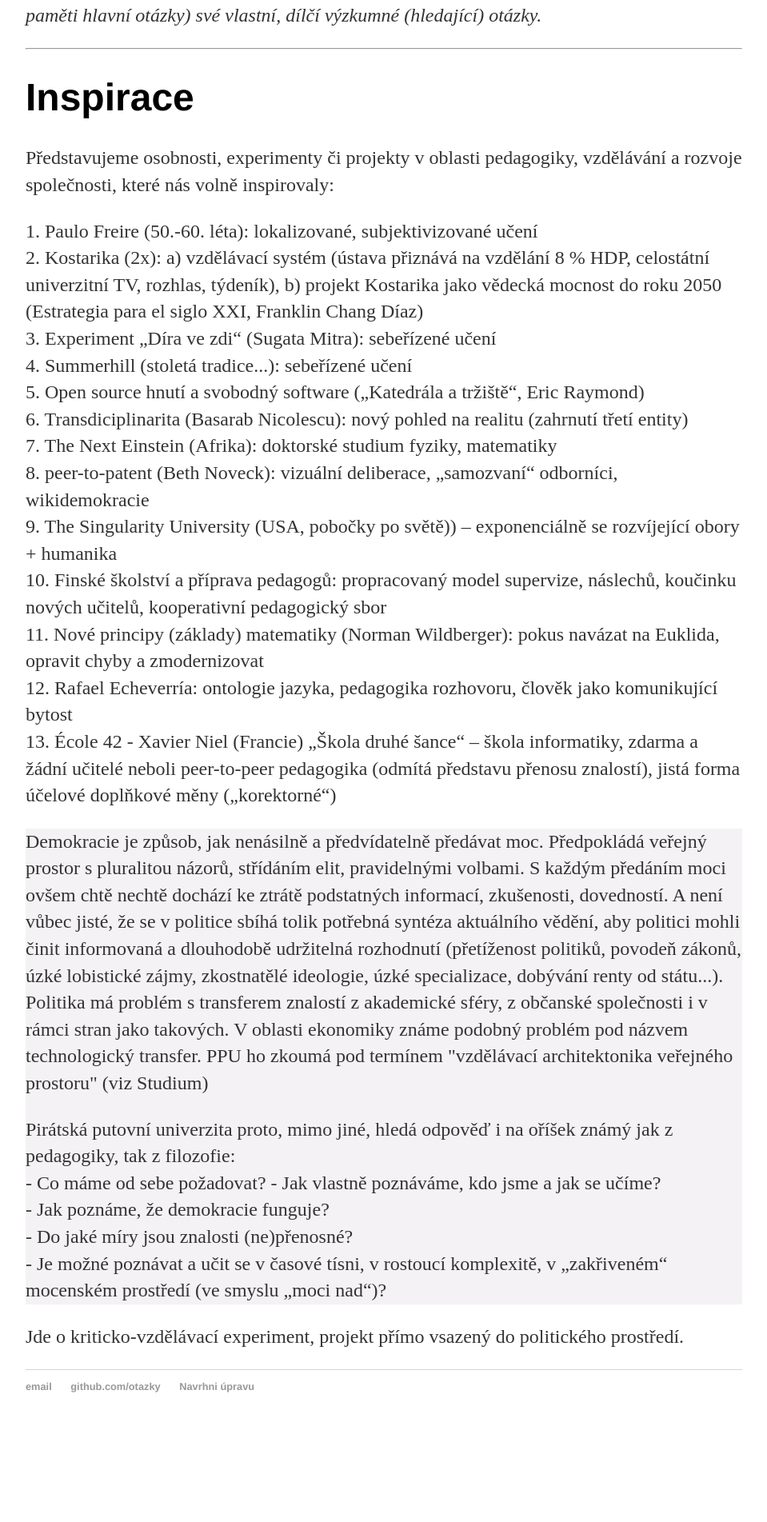
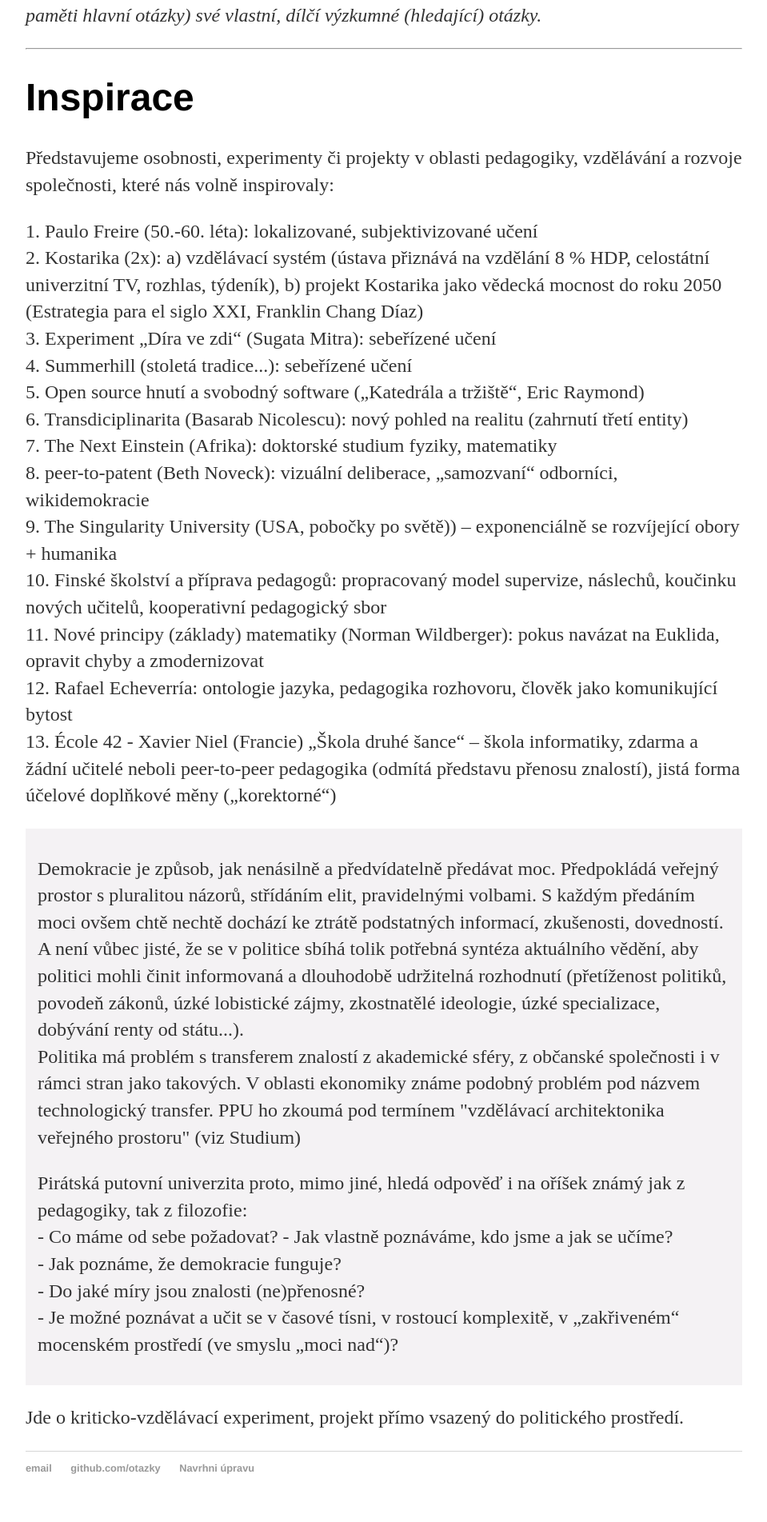
Before and after one commit to otazky/otazky.github.io, a Jekyll site: the page built from about/index.html, in a window 1280 px wide. Shown: the part 2393-4296 px from the top of the page at 80% size, without its empty margins (160-1119 px from the left). Built offline with Jekyll 4.4.1, drawn with Linux system fonts in a browser that asks for light colours; before the commit the page ends 4194 px from its top, so only the background shows below that.

Commit message:
Padding in DIV

```diff
--- a/about/index.html
+++ b/about/index.html
@@ -65,7 +65,11 @@
 12. Rafael Echeverría: ontologie jazyka, pedagogika rozhovoru, člověk jako komunikující bytost<br>
 13. École 42 - Xavier Niel (Francie) „Škola druhé šance“ – škola informatiky, zdarma a žádní učitelé neboli peer-to-peer pedagogika (odmítá představu přenosu znalostí), jistá forma účelové doplňkové měny („korektorné“)</p>
 
-<div style="background-color: #F4F2F4";>
+<div style="background-color: #F4F2F4;
+  padding-top: 10px;
+  padding-bottom: 10px;
+  padding-right: 15px;
+  padding-left: 15px";>
 <p>Demokracie je způsob, jak nenásilně a předvídatelně předávat moc. Předpokládá veřejný prostor s pluralitou názorů, střídáním elit, pravidelnými volbami. S každým předáním moci ovšem chtě nechtě dochází ke ztrátě podstatných informací, zkušenosti, dovedností. A není vůbec jisté, že se v politice sbíhá tolik potřebná syntéza aktuálního vědění, aby politici mohli činit informovaná a dlouhodobě udržitelná rozhodnutí (přetíženost politiků, povodeň zákonů, úzké lobistické zájmy, zkostnatělé ideologie, úzké specializace, dobývání renty od státu...). <br>
 Politika má problém s transferem znalostí z akademické sféry, z občanské společnosti i v rámci stran jako takových. V oblasti ekonomiky známe podobný problém pod názvem technologický transfer. PPU ho zkoumá pod termínem "vzdělávací architektonika veřejného prostoru" (viz Studium) </p>
 
```
